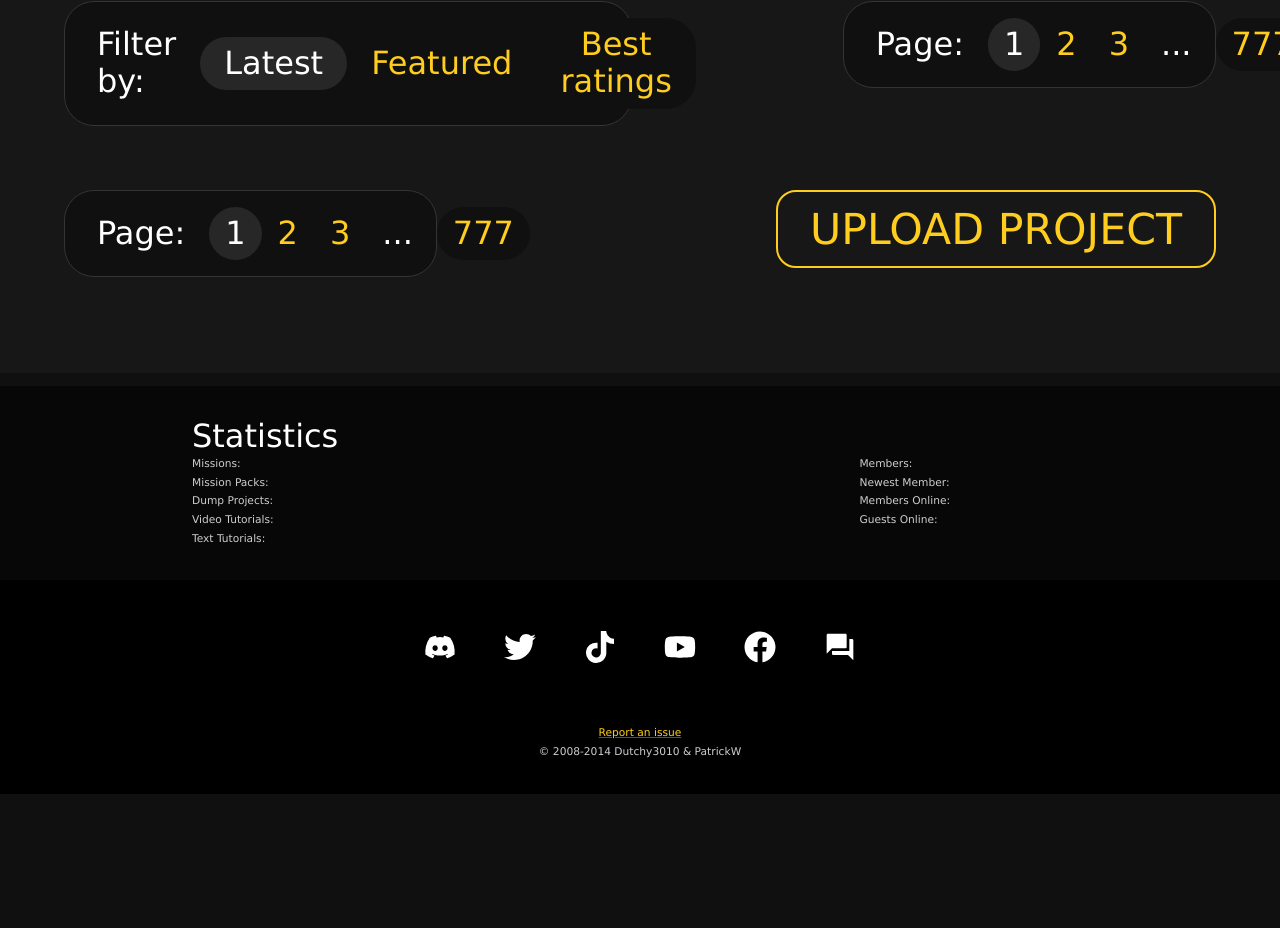
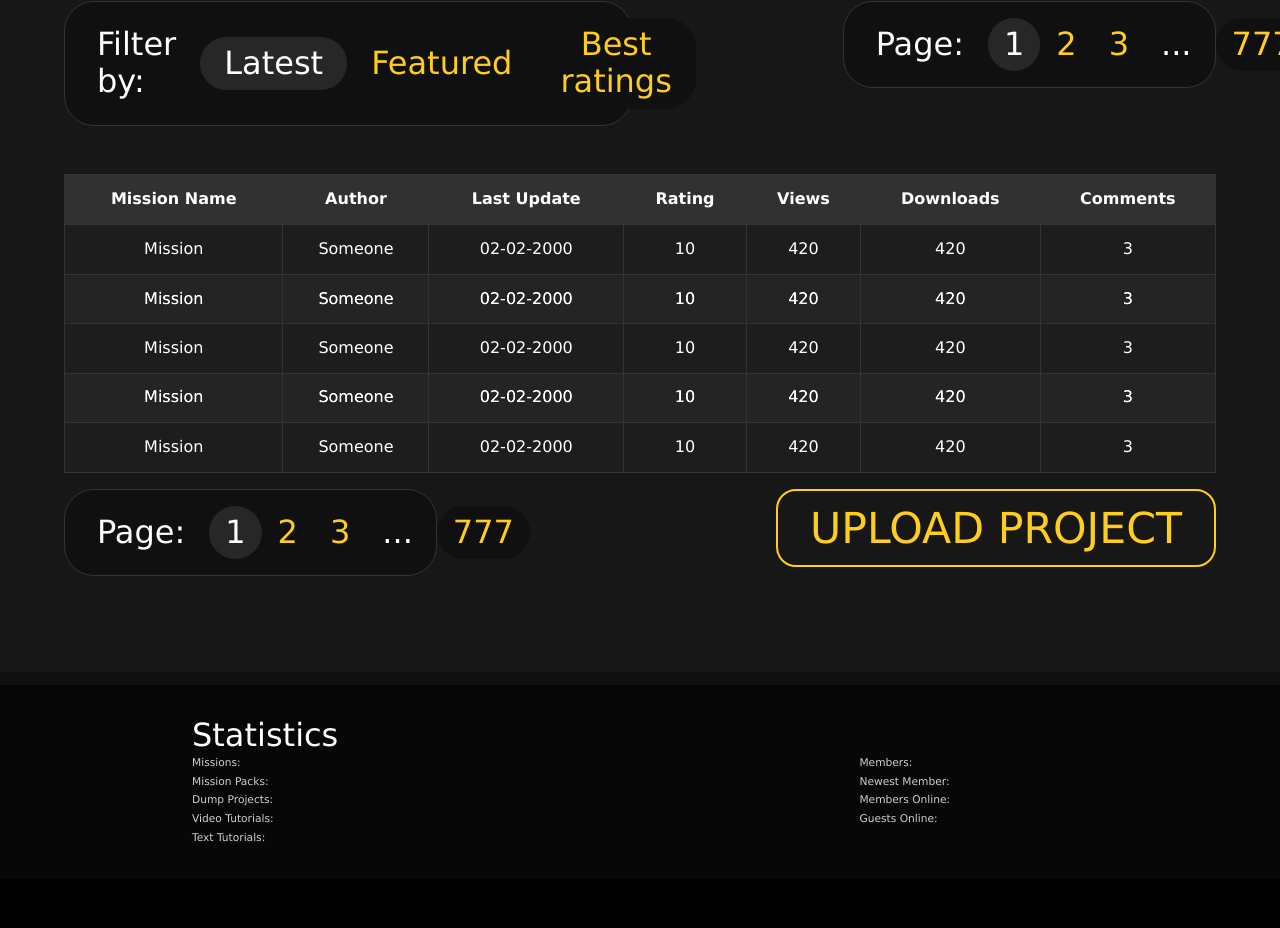
Before and after one commit to Toriality/DYOM-Website, a React (Create React App) app in the folder client/: page /missions in a window 1280 px wide. Shown: the part 1732-2660 px from the top of the page. Before the commit the page ends 2526 px from the top, so only its background shows below. Built offline with nearby package versions, Linux system fonts and the light colour scheme; no server answers.

Commit message:
create mission table

```diff
--- a/client/src/App.js
+++ b/client/src/App.js
@@ -27,6 +27,39 @@ const theme = createTheme({
     subtitle2: { fontFamily: "Verdana", fontSize: "6pt" },
   },
   components: {
+    MuiTableHead: {
+      styleOverrides: {
+        root: {
+          "& > .MuiTableRow-root > .MuiTableCell-root": {
+            fontWeight: "bolder",
+            backgroundColor: colors.backgroundLighter,
+          },
+        },
+      },
+    },
+    MuiTableRow: {
+      styleOverrides: {
+        root: {
+          "&:nth-child(even)": {
+            filter: "brightness(125%)",
+            backgroundColor: colors.backgroundColor,
+          },
+        },
+      },
+    },
+    MuiTableCell: {
+      styleOverrides: {
+        root: {
+          padding: "0.8rem",
+          fontSize: "12pt",
+          border: "1px solid",
+          borderColor: colors.stroke,
+          backgroundColor: colors.backgroundColor,
+          filter: "brightness(125%)",
+          textAlign: "center",
+        },
+      },
+    },
     MuiLink: {
       styleOverrides: {
         root: {
--- a/client/src/components/projects/missions/listMissions/ListMissions.js
+++ b/client/src/components/projects/missions/listMissions/ListMissions.js
@@ -6,6 +6,7 @@ import { ProjectBox } from "../../../../styles/components/ProjectBox";
 import { SearchBox } from "../../../../styles/components/SearchBox";
 import { FilterBox } from "../../../../styles/components/FilterBox";
 import { PagesBox } from "../../../../styles/components/PagesBox";
+import { MissionTable } from "../../../../styles/components/MissionTable";
 
 const UploadProject = () => (
   <Box display="flex" justifyContent={"flex-end"}>
@@ -98,7 +99,7 @@ export function ListMissions() {
             <PagesBox />
           </Grid>
           <Grid item xs={12}>
-            {/* Missions table */}
+            <MissionTable />
           </Grid>
           <Grid item xs={4}>
             <PagesBox />
--- /dev/null
+++ b/client/src/styles/components/MissionTable.js
@@ -0,0 +1,64 @@
+import {
+  TableCell,
+  TableContainer,
+  TableHead,
+  TableRow,
+  Table,
+  TableBody,
+} from "@mui/material";
+import React from "react";
+
+function createData(
+  name,
+  author,
+  lastUpdate,
+  rating,
+  views,
+  downloads,
+  comments
+) {
+  return { name, author, lastUpdate, rating, views, downloads, comments };
+}
+
+const rows = [
+  createData("Mission", "Someone", "02-02-2000", 10, 420, 420, 3),
+  createData("Mission", "Someone", "02-02-2000", 10, 420, 420, 3),
+  createData("Mission", "Someone", "02-02-2000", 10, 420, 420, 3),
+  createData("Mission", "Someone", "02-02-2000", 10, 420, 420, 3),
+  createData("Mission", "Someone", "02-02-2000", 10, 420, 420, 3),
+];
+
+export function MissionTable() {
+  return (
+    <TableContainer>
+      <Table>
+        <TableHead>
+          <TableRow>
+            <TableCell>Mission Name</TableCell>
+            <TableCell>Author</TableCell>
+            <TableCell>Last Update</TableCell>
+            <TableCell>Rating</TableCell>
+            <TableCell>Views</TableCell>
+            <TableCell>Downloads</TableCell>
+            <TableCell>Comments</TableCell>
+          </TableRow>
+        </TableHead>
+        <TableBody>
+          {rows.map((row) => (
+            <TableRow key={row.name}>
+              <TableCell component="th" scope="row">
+                {row.name}
+              </TableCell>
+              <TableCell>{row.author}</TableCell>
+              <TableCell>{row.lastUpdate}</TableCell>
+              <TableCell>{row.rating}</TableCell>
+              <TableCell>{row.views}</TableCell>
+              <TableCell>{row.downloads}</TableCell>
+              <TableCell>{row.comments}</TableCell>
+            </TableRow>
+          ))}
+        </TableBody>
+      </Table>
+    </TableContainer>
+  );
+}
```
